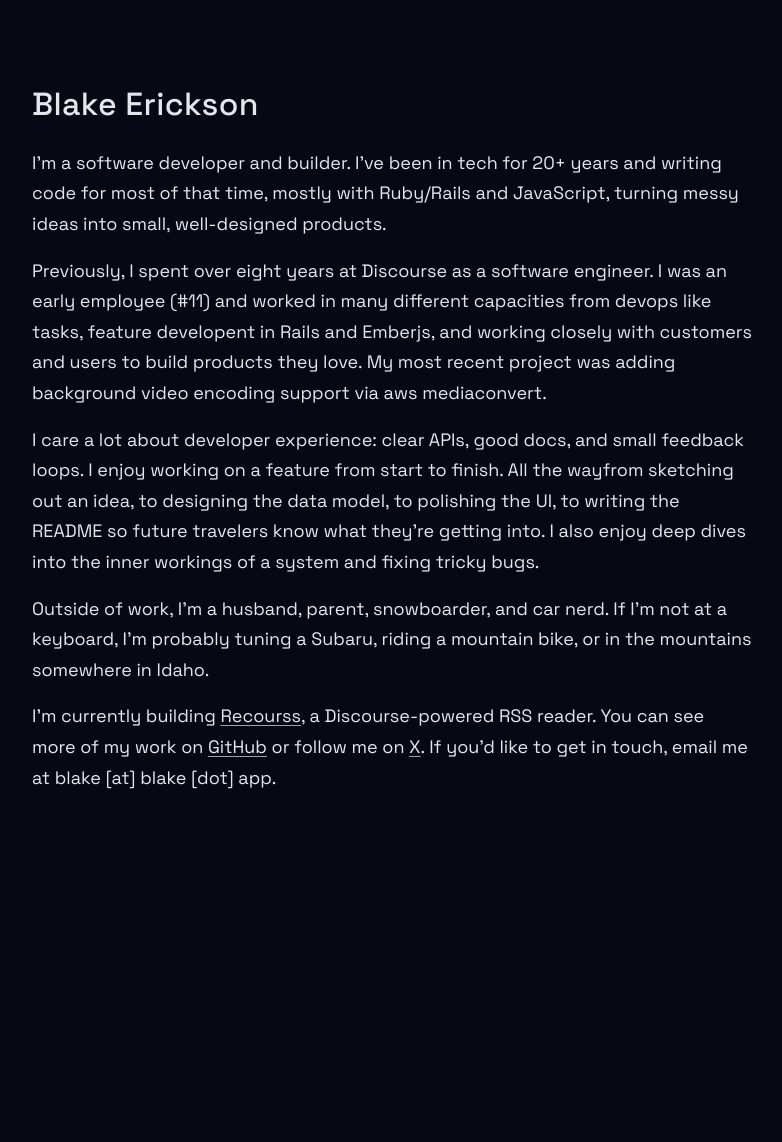
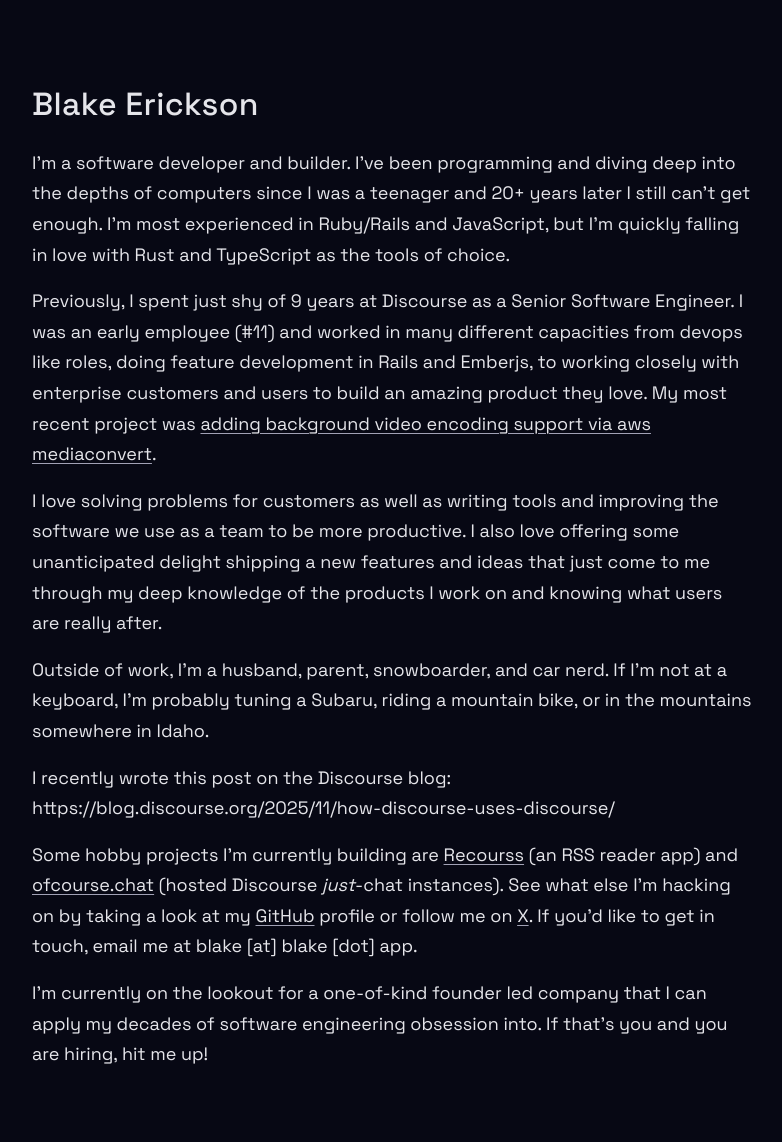
Before and after one commit to oblakeerickson/blake-dot-app, a Jekyll site: the page built from index.md, in a window 1280 px wide. Shown: the whole page, without its empty margins (248-1030 px from the left). Built offline with Jekyll 4.4.1, drawn with Linux system fonts in a browser that asks for light colours; before the commit the page ends 900 px from its top, so only the background shows below that.

Commit message:
update homepage

```diff
--- a/index.md
+++ b/index.md
@@ -5,12 +5,16 @@ title: "home"
 
 # Blake Erickson
 
-I’m a software developer and builder. I’ve been in tech for 20+ years and writing code for most of that time, mostly with Ruby/Rails and JavaScript, turning messy ideas into small, well-designed products.
+I’m a software developer and builder. I've been programming and diving deep into the depths of computers since I was a teenager and 20+ years later I still can't get enough. I'm most experienced in Ruby/Rails and JavaScript, but I'm quickly falling in love with Rust and TypeScript as the tools of choice.
 
-Previously, I spent over eight years at Discourse as a software engineer. I was an early employee (#11) and worked in many different capacities from devops like tasks, feature developent in Rails and Emberjs, and working closely with customers and users to build products they love. My most recent project was adding background video encoding support via aws mediaconvert.
+Previously, I spent just shy of 9 years at Discourse as a Senior Software Engineer. I was an early employee (#11) and worked in many different capacities from devops like roles, doing feature development in Rails and Emberjs, to working closely with enterprise customers and users to build an amazing product they love. My most recent project was [adding background video encoding support via aws mediaconvert](https://github.com/discourse/discourse/pull/33092).
 
-I care a lot about developer experience: clear APIs, good docs, and small feedback loops. I enjoy working on a feature from start to finish. All the wayfrom sketching out an idea, to designing the data model, to polishing the UI, to writing the README so future travelers know what they’re getting into. I also enjoy deep dives into the inner workings of a system and fixing tricky bugs.
+I love solving problems for customers as well as writing tools and improving the software we use as a team to be more productive. I also love offering some unanticipated delight shipping a new features and ideas that just come to me through my deep knowledge of the products I work on and knowing what users are really after.
 
 Outside of work, I’m a husband, parent, snowboarder, and car nerd. If I’m not at a keyboard, I’m probably tuning a Subaru, riding a mountain bike, or in the mountains somewhere in Idaho.
 
-I’m currently building [Recourss](https://app.recourss.com), a Discourse-powered RSS reader. You can see more of my work on [GitHub](https://github.com/oblakeerickson) or follow me on [X](https://x.com/oblakeerickson). If you’d like to get in touch, email me at blake [at] blake [dot] app.
+I recently wrote this post on the Discourse blog: https://blog.discourse.org/2025/11/how-discourse-uses-discourse/
+
+Some hobby projects I’m currently building are [Recourss](https://app.recourss.com) (an RSS reader app) and [ofcourse.chat](https://app.ofcourse.chat) (hosted Discourse *just*-chat instances). See what else I'm hacking on by taking a look at my [GitHub](https://github.com/oblakeerickson) profile or follow me on [X](https://x.com/oblakeerickson). If you’d like to get in touch, email me at blake [at] blake [dot] app.
+
+I'm currently on the lookout for a one-of-kind founder led company that I can apply my decades of software engineering obsession into. If that's you and you are hiring, hit me up!
```
